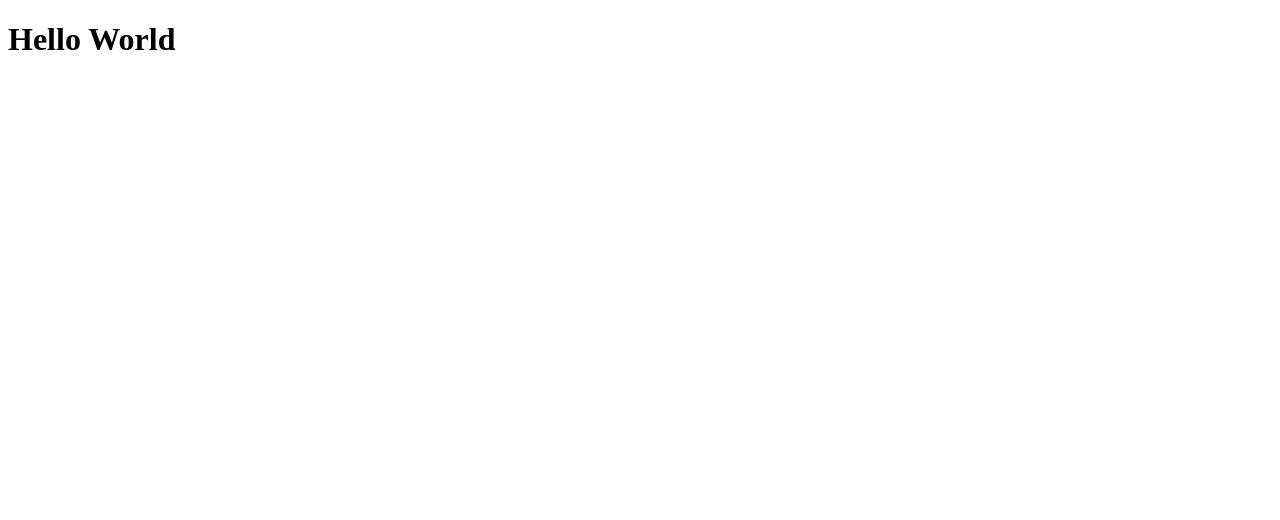
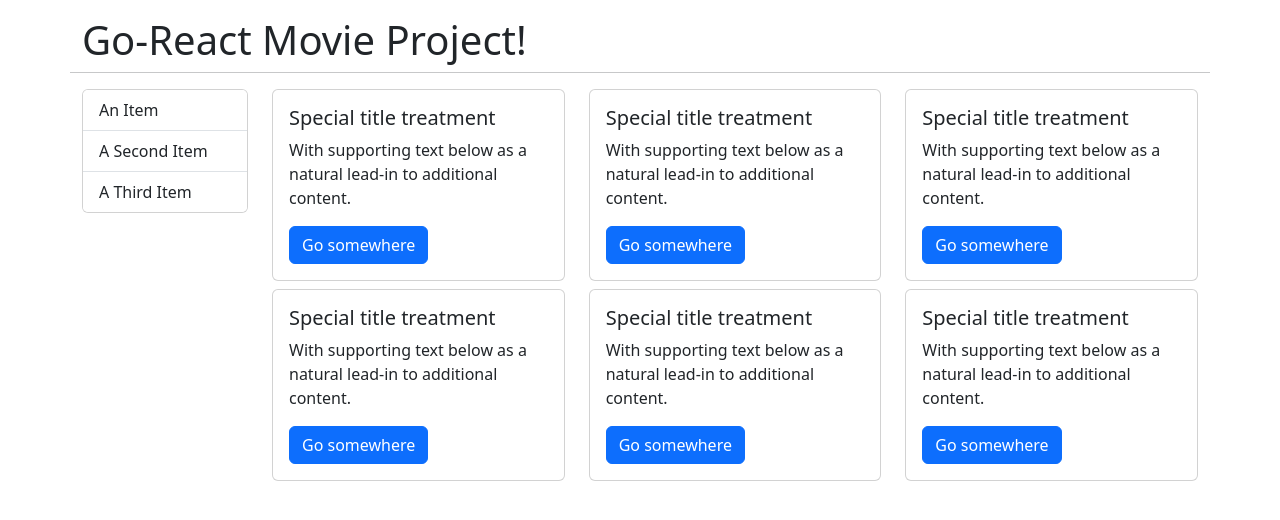
Before and after one commit to amrann/goreact-movie, a JavaScript app in the folder client-react-movie/: page / in a window 1280 px wide. Shown: the top 520 px of the page. Built offline with nearby package versions, Linux system fonts and the light colour scheme; the HTML template or start-up script is replaced by a standard one.

Commit message:
integrasi bootstrap

```diff
--- a/client-react-movie/public/index.html
+++ b/client-react-movie/public/index.html
@@ -14,6 +14,11 @@
     <link rel="manifest" href="%PUBLIC_URL%/manifest.json" />
 
     <title>Go React Movie List</title>
+
+    <!-- bootstrap bundle -->
+    <link href="https://cdn.jsdelivr.net/npm/bootstrap@5.3.3/dist/css/bootstrap.min.css" rel="stylesheet" integrity="sha384-QWTKZyjpPEjISv5WaRU9OFeRpok6YctnYmDr5pNlyT2bRjXh0JMhjY6hW+ALEwIH" crossorigin="anonymous">
+    <script src="https://cdn.jsdelivr.net/npm/bootstrap@5.3.3/dist/js/bootstrap.bundle.min.js" integrity="sha384-YvpcrYf0tY3lHB60NNkmXc5s9fDVZLESaAA55NDzOxhy9GkcIdslK1eN7N6jIeHz" crossorigin="anonymous"></script>
+
   </head>
   <body>
     <noscript>You need to enable JavaScript to run this app.</noscript>
--- a/client-react-movie/src/App.js
+++ b/client-react-movie/src/App.js
@@ -3,9 +3,111 @@ import './App.css';
 
 function App() {
   return (
-    <div className="App">
-      <h1>Hello World</h1>
-    </div>
+    <div className='container'>
+				<div className='row'>
+					<h1 className='mt-3'>Go-React Movie Project!</h1>
+					<hr className='mb-3' />
+				</div>
+				<div className='row'>
+					<div className='col-sm-2'>
+            <div className='card'>
+              <ul className='list-group list-group-flush'>
+                <li className='list-group-item'>
+                  An Item
+                </li>
+                <li className='list-group-item'>
+                  A Second Item
+                </li>
+                <li className='list-group-item'>
+                  A Third Item
+                </li>
+              </ul>
+            </div>
+					</div>
+					<div className='col-sm-10'>
+          <div className="row">
+            <div className="col-sm-4 mb-2">
+              <div className="card">
+                <div className="card-body">
+                  <h5 className="card-title">Special title treatment</h5>
+                  <p className="card-text">
+                    With supporting text below as a natural lead-in to additional content.
+                  </p>
+                  <a href="#" className="btn btn-primary">
+                    Go somewhere
+                  </a>
+                </div>
+              </div>
+            </div>
+            <div className="col-sm-4 mb-2">
+              <div className="card">
+                <div className="card-body">
+                  <h5 className="card-title">Special title treatment</h5>
+                  <p className="card-text">
+                    With supporting text below as a natural lead-in to additional content.
+                  </p>
+                  <a href="#" className="btn btn-primary">
+                    Go somewhere
+                  </a>
+                </div>
+              </div>
+            </div>
+            <div className="col-sm-4 mb-2">
+              <div className="card">
+                <div className="card-body">
+                  <h5 className="card-title">Special title treatment</h5>
+                  <p className="card-text">
+                    With supporting text below as a natural lead-in to additional content.
+                  </p>
+                  <a href="#" className="btn btn-primary">
+                    Go somewhere
+                  </a>
+                </div>
+              </div>
+            </div>
+            <div className="col-sm-4 mb-2">
+              <div className="card">
+                <div className="card-body">
+                  <h5 className="card-title">Special title treatment</h5>
+                  <p className="card-text">
+                    With supporting text below as a natural lead-in to additional content.
+                  </p>
+                  <a href="#" className="btn btn-primary">
+                    Go somewhere
+                  </a>
+                </div>
+              </div>
+            </div>
+            <div className="col-sm-4 mb-2">
+              <div className="card">
+                <div className="card-body">
+                  <h5 className="card-title">Special title treatment</h5>
+                  <p className="card-text">
+                    With supporting text below as a natural lead-in to additional content.
+                  </p>
+                  <a href="#" className="btn btn-primary">
+                    Go somewhere
+                  </a>
+                </div>
+              </div>
+            </div>
+            <div className="col-sm-4 mb-2">
+              <div className="card">
+                <div className="card-body">
+                  <h5 className="card-title">Special title treatment</h5>
+                  <p className="card-text">
+                    With supporting text below as a natural lead-in to additional content.
+                  </p>
+                  <a href="#" className="btn btn-primary">
+                    Go somewhere
+                  </a>
+                </div>
+              </div>
+            </div>
+          </div>
+					</div>
+				</div>
+			</div>
   );
 }
 
```
